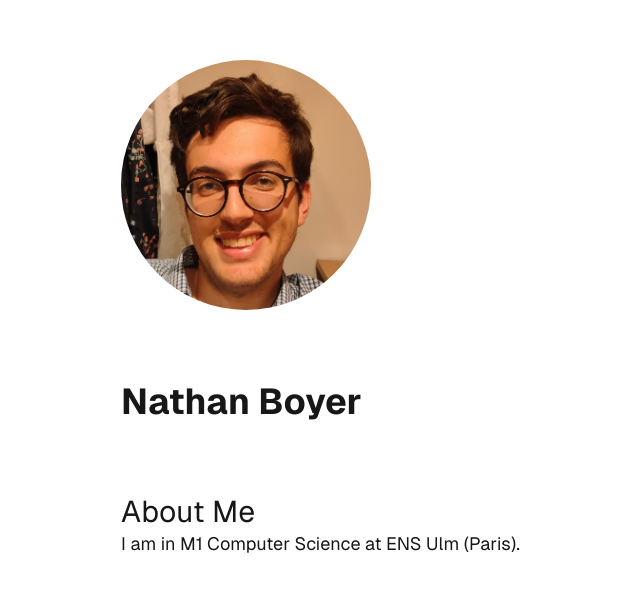
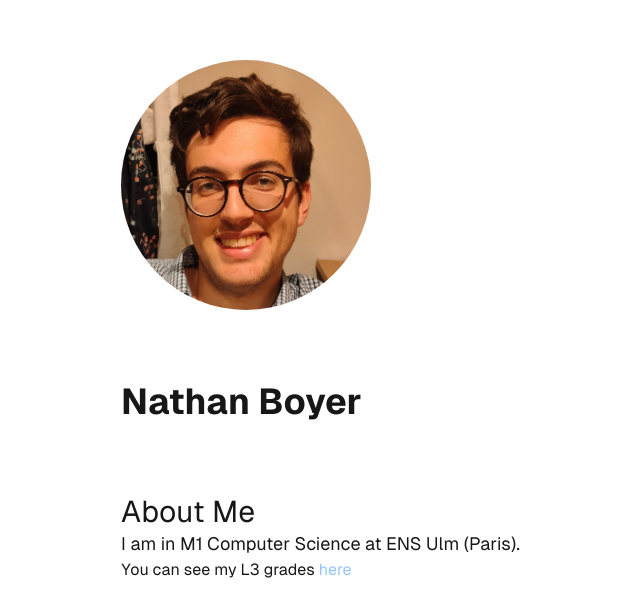
Before and after one commit to NathBo/personal-ens-page, a Next.js app: page / in a window 1280 px wide. Shown: the part 192-786 px from the top of the page, without its empty margins (202-842 px from the left). Built offline with nearby package versions, Linux system fonts and the light colour scheme.

Commit message:
grades link

```diff
--- a/pages/index.js
+++ b/pages/index.js
@@ -59,6 +59,12 @@
         <section id="about">
         <h2 className="text-3xl">About Me</h2>
         <p className="text-lg">I am in M1 Computer Science at ENS Ulm (Paris).</p>
+        <div>
+      <span>You can see my L3 grades </span>
+      <a href="/grades.pdf" target="_blank" rel="noopener noreferrer" className="text-blue-300 hover:underline">
+        here
+      </a>
+    </div>
         </section>
 
         <section id="projects">
```
Also changed, not shown: 1 other file (tests, documents, lock files or other folders).
